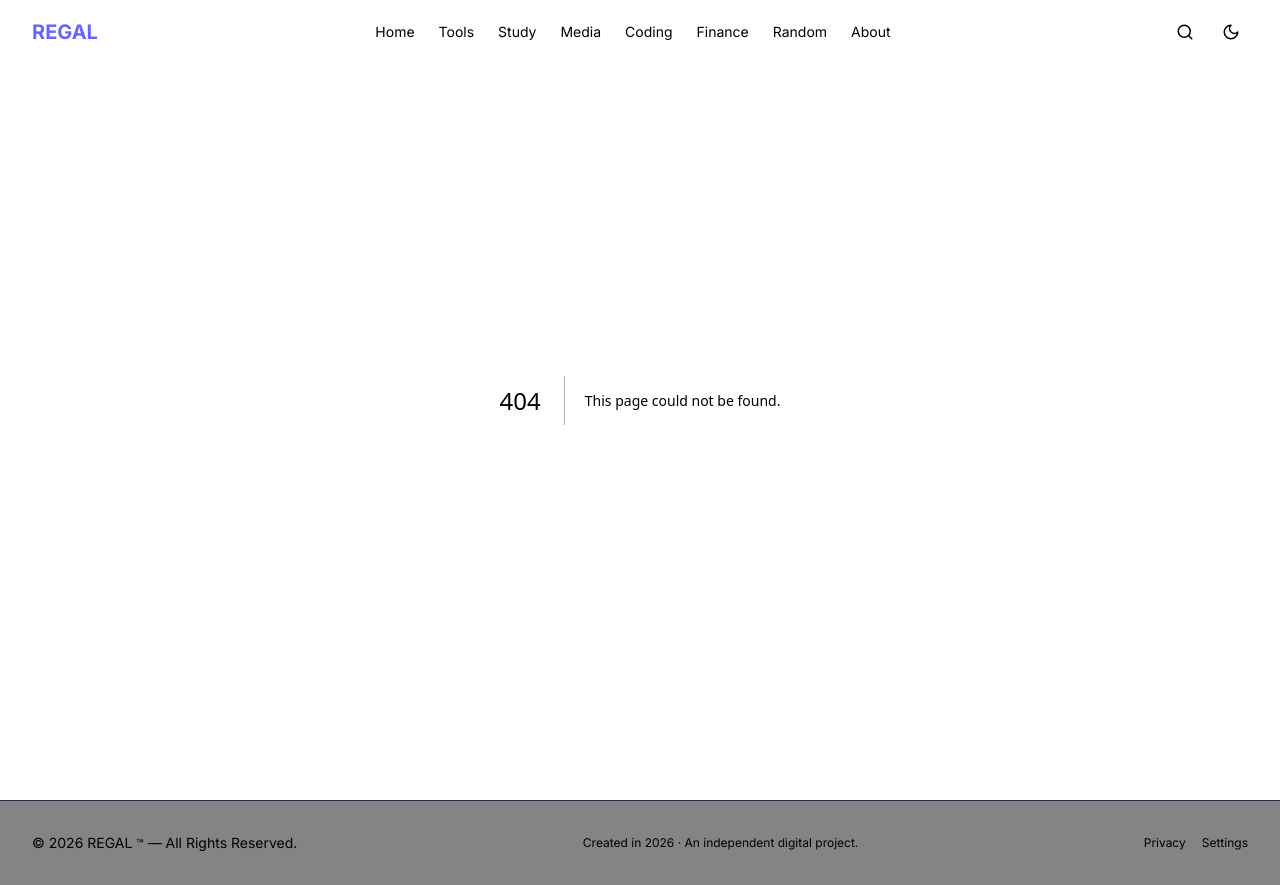
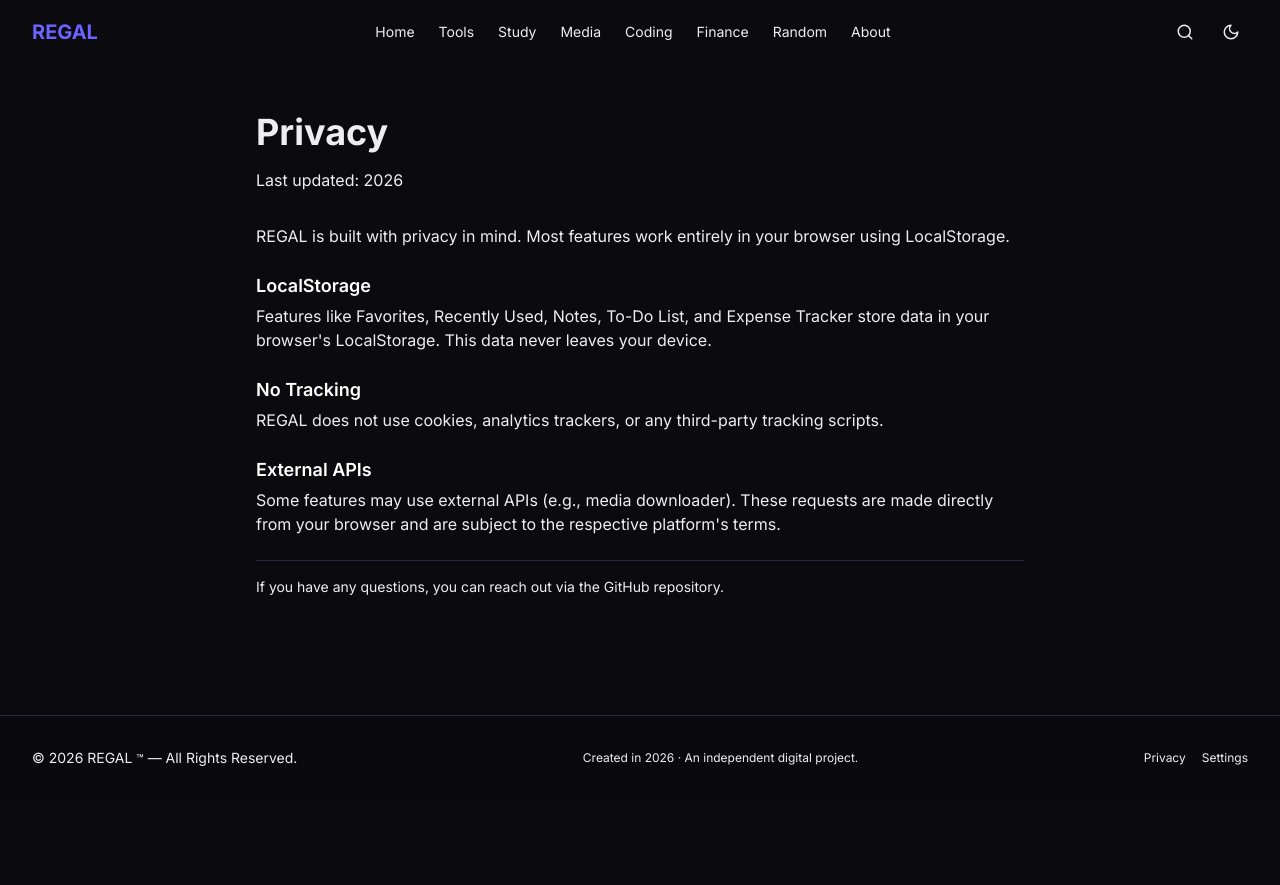
Before and after one commit to DEVAPKBUGKING/Allinone, a Next.js app: page /privacy in a window 1280 px wide. Before the commit this address had no page. After the commit the page ends 800 px from the top, so only its background shows below. Built offline with nearby package versions, Linux system fonts and the light colour scheme.

Commit message:
Add PrivacyPage component with privacy details

```diff
--- /dev/null
+++ b/app/privacy/page.tsx
@@ -0,0 +1,39 @@
+export default function PrivacyPage() {
+  return (
+    <div className="px-4 py-24 sm:py-28">
+      <div className="mx-auto max-w-3xl">
+        <h1 className="text-4xl font-bold">Privacy</h1>
+        <p className="mt-4 text-muted">Last updated: 2026</p>
+
+        <div className="mt-8 space-y-6 text-muted">
+          <p>
+            REGAL is built with privacy in mind. Most features work entirely in your browser using LocalStorage.
+          </p>
+          <div>
+            <h2 className="text-lg font-semibold text-white">LocalStorage</h2>
+            <p className="mt-1">
+              Features like Favorites, Recently Used, Notes, To-Do List, and Expense Tracker store data in your browser's
+              LocalStorage. This data never leaves your device.
+            </p>
+          </div>
+          <div>
+            <h2 className="text-lg font-semibold text-white">No Tracking</h2>
+            <p className="mt-1">
+              REGAL does not use cookies, analytics trackers, or any third-party tracking scripts.
+            </p>
+          </div>
+          <div>
+            <h2 className="text-lg font-semibold text-white">External APIs</h2>
+            <p className="mt-1">
+              Some features may use external APIs (e.g., media downloader). These requests are made directly from your
+              browser and are subject to the respective platform's terms.
+            </p>
+          </div>
+          <div className="border-t border-border pt-4">
+            <p className="text-sm">If you have any questions, you can reach out via the GitHub repository.</p>
+          </div>
+        </div>
+      </div>
+    </div>
+  );
+}
```
